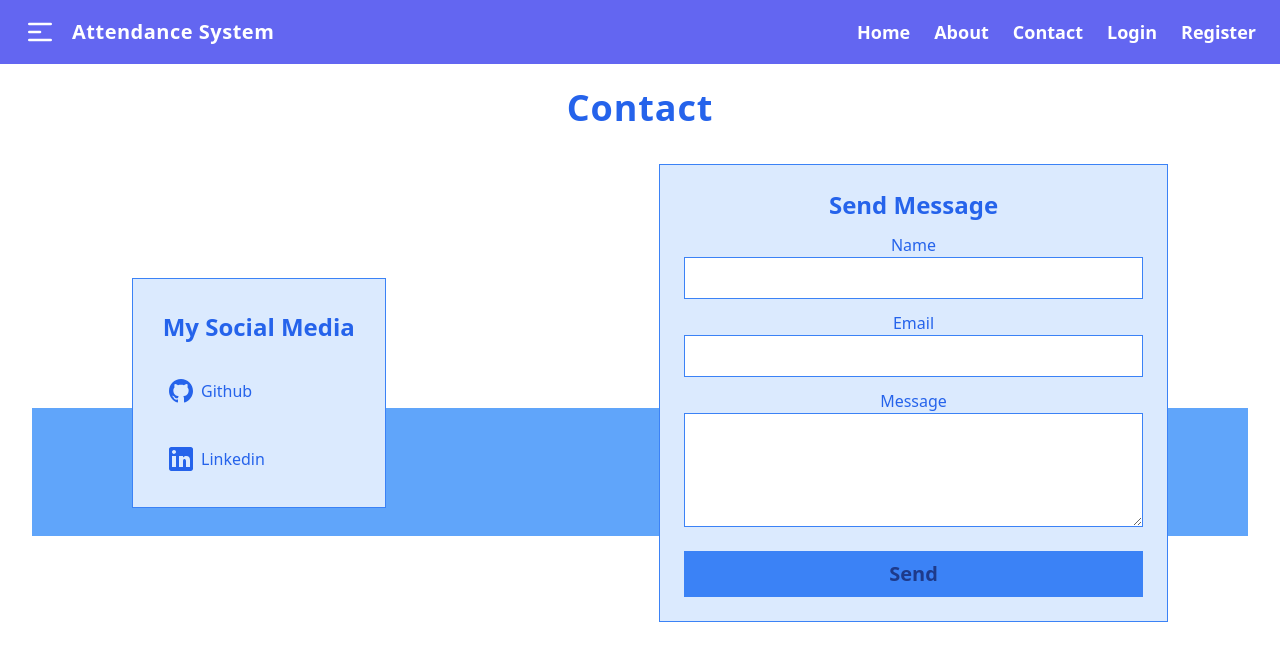
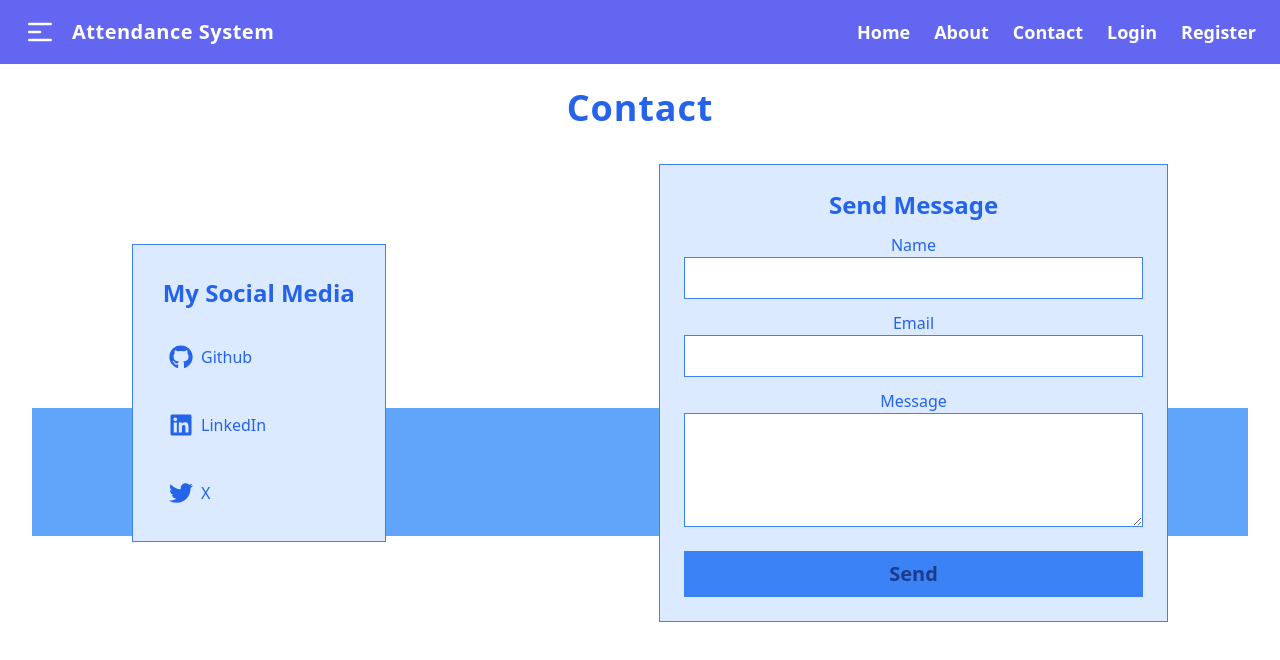
Before and after one commit to yogendrabaskota/SmartCheckMate, a React (Vite) app in the folder Frontend/: page /contact in a window 1280 px wide. Shown: the top 660 px of the page. Built offline with nearby package versions, Linux system fonts and the light colour scheme.

Commit message:
social links added

```diff
--- a/Frontend/package.json
+++ b/Frontend/package.json
@@ -14,6 +14,7 @@
     "frontend": "file:",
     "react": "^18.3.1",
     "react-dom": "^18.3.1",
+    "react-icons": "^5.4.0",
     "react-router-dom": "^7.1.1"
   },
   "devDependencies": {
--- a/Frontend/src/components/Contact.jsx
+++ b/Frontend/src/components/Contact.jsx
@@ -1,43 +1,38 @@
+/* eslint-disable no-unused-vars */
+import { FaGithub, FaLinkedin, FaTwitter, FaFacebook } from "react-icons/fa";
+
 const Contact = () => {
     return (
-        // Contact Page with Blue and White Theme
         <section id="contact" className="relative w-full min-h-screen bg-white text-blue-600">
-            <h1 className="text-4xl p-4 font-bold tracking-wide mt-10">
-                Contact
-            </h1>
+            <h1 className="text-4xl p-4 font-bold tracking-wide mt-10">Contact</h1>
             <div className="absolute top-1/2 left-1/2 transform -translate-x-1/2 -translate-y-1/2 bg-blue-400 h-32 w-full"></div>
 
             {/* Wrapper */}
             <div className="relative p-5 lg:px-20 flex flex-col md:flex-row items-center justify-center">
-
                 {/* Social Media */}
                 <div className="w-full md:w-1/2 p-5 md:px-0 mx-5">
                     <div className="bg-blue-100 border border-blue-500 w-full lg:w-1/2 h-full p-5 pt-8">
-                        <h3 className="text-2xl font-semibold mb-5">
-                            My Social Media
-                        </h3>
+                        <h3 className="text-2xl font-semibold mb-5">My Social Media</h3>
                         <div className="flex flex-col gap-3">
-                            <a href="#" className="flex items-center hover:text-white hover:bg-blue-500 p-2">
-                                <svg fill="currentColor" className="w-6 h-6 m-2" xmlns="http://www.w3.org/2000/svg" width="24" height="24" viewBox="0 0 24 24">
-                                    <path d="M12 0c-6.626 0-12 5.373-12 12 0 5.302 3.438 9.8 8.207 11.387.599.111.793-.261.793-.577v-2.234c-3.338.726-4.033-1.416-4.033-1.416-.546-1.387-1.333-1.756-1.333-1.756-1.089-.745.083-.729.083-.729 1.205.084 1.839 1.237 1.839 1.237 1.07 1.834 2.807 1.304 3.492.997.107-.775.418-1.305.762-1.604-2.665-.305-5.467-1.334-5.467-5.931 0-1.311.469-2.381 1.236-3.221-.124-.303-.535-1.524.117-3.176 0 0 1.008-.322 3.301 1.23.957-.266 1.983-.399 3.003-.404 1.02.005 2.047.138 3.006.404 2.291-1.552 3.297-1.23 3.297-1.23.653 1.653.242 2.874.118 3.176.77.84 1.235 1.911 1.235 3.221 0 4.609-2.807 5.624-5.479 5.921.43.372.823 1.102.823 2.222v3.293c0 .319.192.694.801.576 4.765-1.589 8.199-6.086 8.199-11.386 0-6.627-5.373-12-12-12z"/>
-                                </svg>
-                                Github
+                            <a href="https://github.com/yogendrabaskota" className="flex items-center hover:text-white hover:bg-blue-500 p-2">
+                                <FaGithub className="w-6 h-6 m-2" /> Github
                             </a>
-                            <a href="#" className="flex items-center hover:text-white hover:bg-blue-500 p-2">
-                                <svg fill="currentColor" className="w-6 h-6 m-2" xmlns="http://www.w3.org/2000/svg" viewBox="0 0 24 24">
-                                    <path d="M21.8 0H2.2C1 0 0 1 0 2.2V21.8C0 23 1 24 2.2 24H21.8C23 24 24 23 24 21.8V2.2C24 1 23 0 21.8 0zM7 20H3V9h4v11zm-2-13c-1.2 0-2-.8-2-1.9C3 4 3.8 3 5 3s2 .8 2 1.9c0 1.1-.8 1.9-2 1.9zM21 20h-4v-6c0-1.6-1.1-2-1.5-2S14 12.2 14 14v6h-4V9h4v1.6c.6-.9 1.6-1.6 3.5-1.6 2.1 0 3.5 1.5 3.5 4v7z"/>
-                                </svg>
-                                Linkedin
+                            <a href="https://www.linkedin.com/in/yogendrabaskota/" className="flex items-center hover:text-white hover:bg-blue-500 p-2">
+                                <FaLinkedin className="w-6 h-6 m-2" /> LinkedIn
                             </a>
+                            <a href="https://x.com/baskotasujan_" className="flex items-center hover:text-white hover:bg-blue-500 p-2">
+                                <FaTwitter className="w-6 h-6 m-2" /> X
+                            </a>
+                            {/* <a href="#" className="flex items-center hover:text-white hover:bg-blue-500 p-2">
+                                <FaFacebook className="w-6 h-6 m-2" /> Facebook
+                            </a> */}
                         </div>
                     </div>
                 </div>
 
                 {/* Contact Form */}
                 <form action="#" className="w-full md:w-1/2 border border-blue-500 p-6 bg-blue-100">
-                    <h2 className="text-2xl pb-3 font-semibold">
-                        Send Message
-                    </h2>
+                    <h2 className="text-2xl pb-3 font-semibold">Send Message</h2>
                     <div>
                         <div className="flex flex-col mb-3">
                             <label htmlFor="name">Name</label>
--- a/Frontend/src/pages/Home.jsx
+++ b/Frontend/src/pages/Home.jsx
@@ -1,6 +1,7 @@
 /* eslint-disable react/no-unescaped-entities */
 import { useEffect, useState } from "react";
 import { useNavigate } from "react-router-dom";
+import Contact from "../components/Contact";
 
 const Home = () => {
   const [schools, setSchools] = useState(null);
@@ -101,9 +102,12 @@ const Home = () => {
               Add New School
             </button>
           </div>
+
         </div>
       )}
+      <Contact />
     </div>
+
   );
 };
 
```
Also changed, not shown: 1 other file (tests, documents, lock files or other folders).
